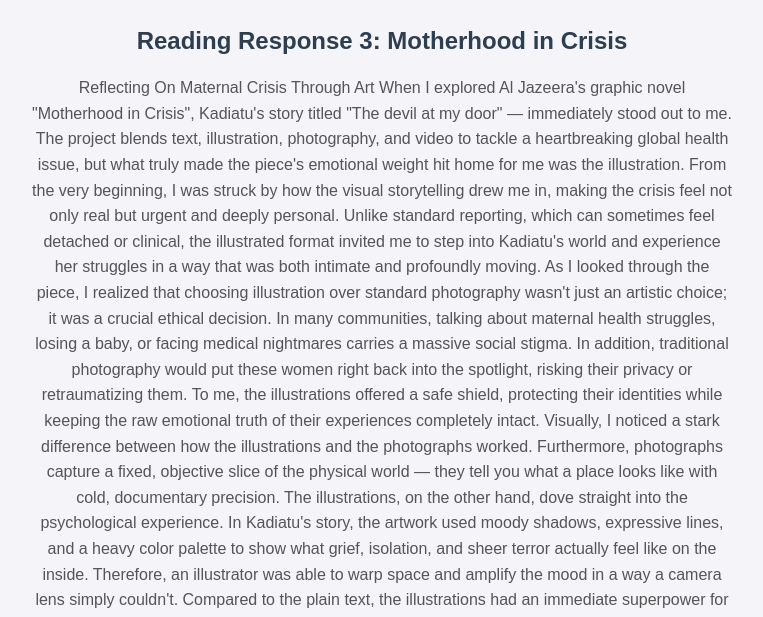
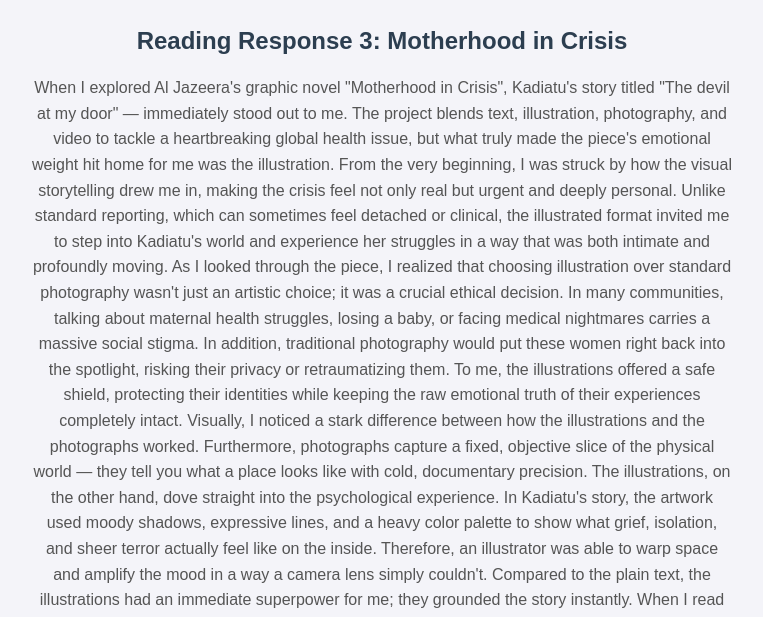
Before and after one commit to GitCringy/portfolio, a plain HTML site: page readings.html in a window 1280 px wide. Shown: the part 176-793 px from the top of the page, without its empty margins (258-1021 px from the left). Drawn offline with Linux system fonts and the light colour scheme.

Commit message:
Update readings.html

```diff
--- a/readings.html
+++ b/readings.html
@@ -10,7 +10,7 @@
   <h1>Reading Responses</h1>
 
   <h2>Reading Response 3: Motherhood in Crisis</h2>
-  <p>Reflecting On Maternal Crisis Through Art
+  <p>
 
             When I explored Al Jazeera's graphic novel "Motherhood in Crisis", Kadiatu's story titled "The devil at my door" — immediately stood out to me. The project blends text, illustration, photography, and video to tackle a heartbreaking global health issue, but what truly made the piece's emotional weight hit home for me was the illustration. From the very beginning, I was struck by how the visual storytelling drew me in, making the crisis feel not only real but urgent and deeply personal. Unlike standard reporting, which can sometimes feel detached or clinical, the illustrated format invited me to step into Kadiatu's world and experience her struggles in a way that was both intimate and profoundly moving.
 
```
